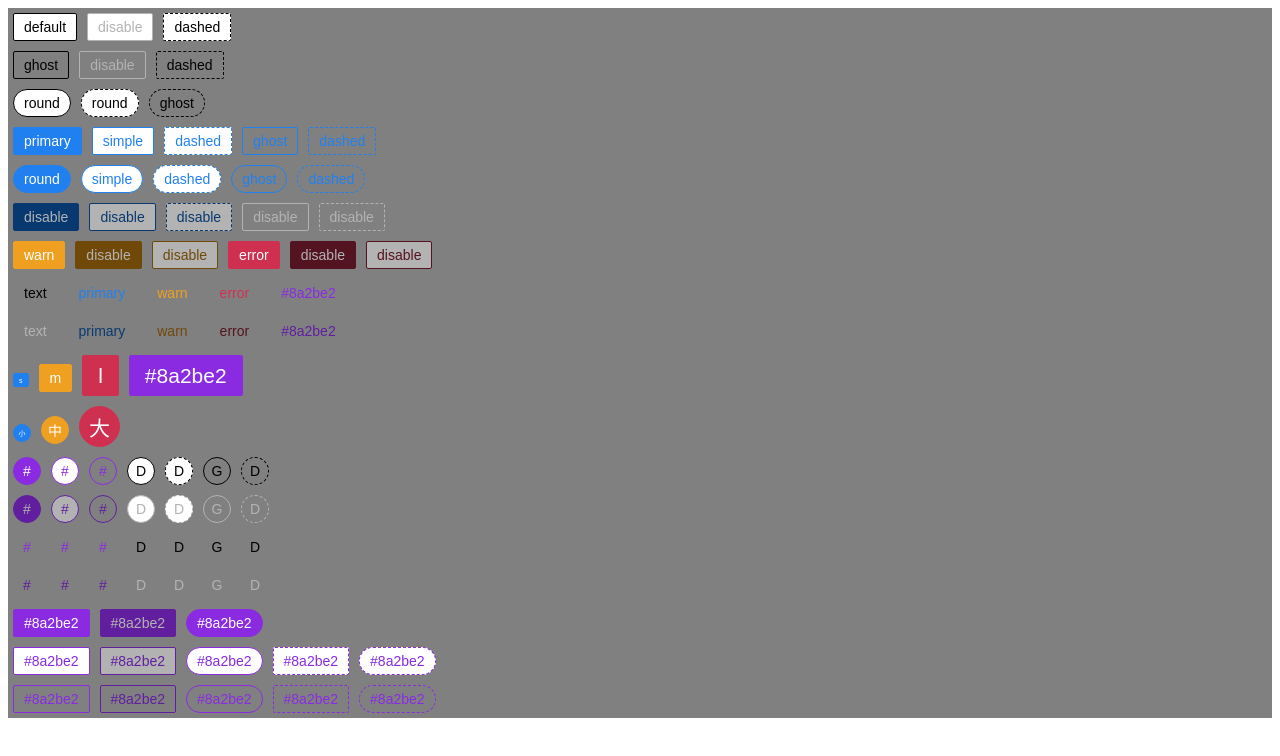
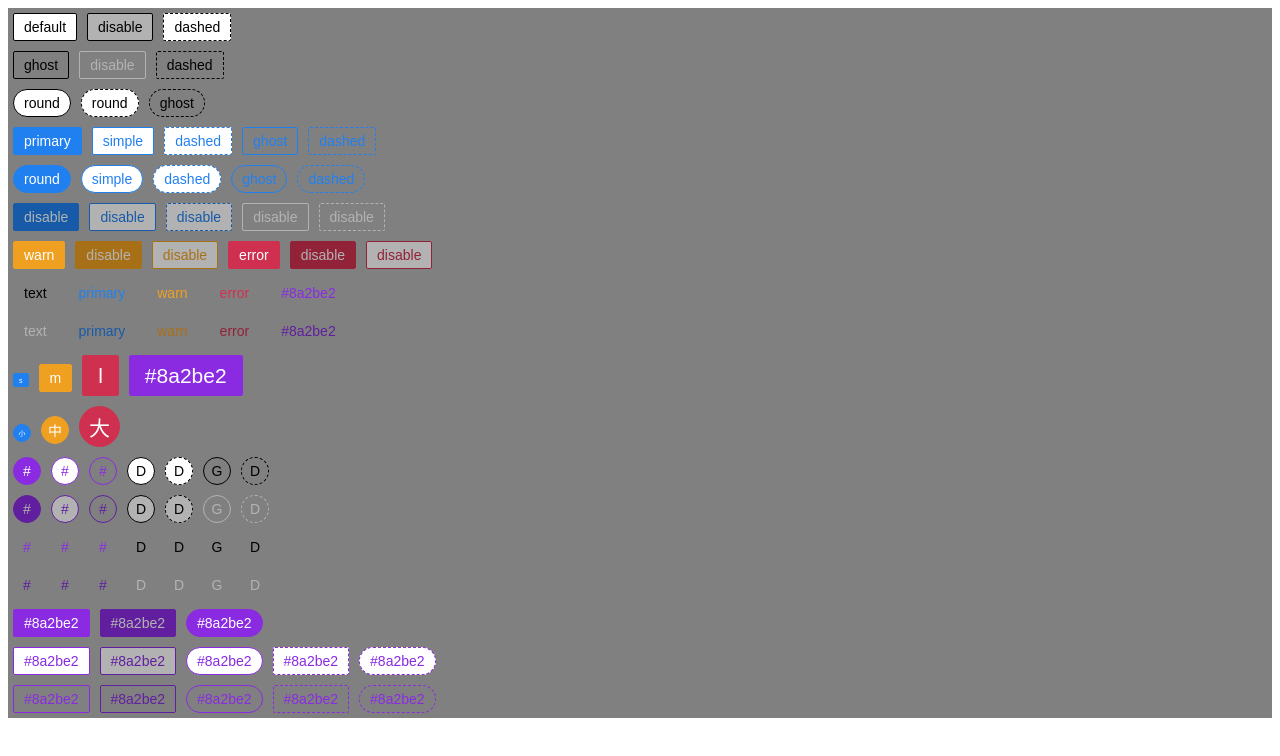
Before and after one commit to qyj971228/qyj-lib-react, a React (Create React App) app: page / in a window 1280 px wide. Shown: the top 756 px of the page. Built offline with nearby package versions, Linux system fonts and the light colour scheme.

Commit message:
disable优化

```diff
--- a/package.json
+++ b/package.json
@@ -1,6 +1,6 @@
 {
   "name": "qyj-lib",
-  "version": "0.1.19",
+  "version": "0.1.20",
   "private": false,
   "main": "dist/index.js",
   "module": "dist/index.js",
--- a/src/components/button/button.css
+++ b/src/components/button/button.css
@@ -385,157 +385,181 @@
 
 .q-btn-disable-primary {
   cursor: no-drop;
-  color: #b3b3b3;
-  border-color: #083870;
-  background-color: #083870;
+  filter: brightness(0.7);
+  color: #fff;
+  border-color: #2080f0;
+  background-color: #2080f0;
 }
 
 .q-btn-disable-primary:active, .q-btn-disable-primary:hover, .q-btn-disable-primary:focus {
-  color: #b3b3b3;
-  border-color: #083870;
-  background-color: #083870;
+  filter: brightness(0.7);
+  color: #fff;
+  border-color: #2080f0;
+  background-color: #2080f0;
 }
 
 .q-btn-disable-primary-simple {
   cursor: no-drop;
-  color: #083870;
-  border-color: #083870;
-  background-color: #b3b3b3;
+  filter: brightness(0.7);
+  color: #2080f0;
+  border-color: #2080f0;
+  background-color: #fff;
 }
 
 .q-btn-disable-primary-simple:active, .q-btn-disable-primary-simple:hover, .q-btn-disable-primary-simple:focus {
-  color: #083870;
-  border-color: #083870;
-  background-color: #b3b3b3;
+  filter: brightness(0.7);
+  color: #2080f0;
+  border-color: #2080f0;
+  background-color: #fff;
 }
 
 .q-btn-disable-primary-text {
   cursor: no-drop;
+  filter: brightness(0.7);
   border-color: transparent;
   background-color: transparent;
-  color: #083870;
+  color: #2080f0;
 }
 
 .q-btn-disable-primary-text:active, .q-btn-disable-primary-text:hover, .q-btn-disable-primary-text:focus {
+  filter: brightness(0.7);
   border-color: transparent;
   background-color: transparent;
-  color: #083870;
+  color: #2080f0;
 }
 
 .q-btn-disable-warn {
   cursor: no-drop;
-  color: #b3b3b3;
-  border-color: #704808;
-  background-color: #704808;
+  filter: brightness(0.7);
+  color: #fff;
+  border-color: #f0a020;
+  background-color: #f0a020;
 }
 
 .q-btn-disable-warn:active, .q-btn-disable-warn:hover, .q-btn-disable-warn:focus {
-  color: #b3b3b3;
-  border-color: #704808;
-  background-color: #704808;
+  filter: brightness(0.7);
+  color: #fff;
+  border-color: #f0a020;
+  background-color: #f0a020;
 }
 
 .q-btn-disable-warn-simple {
   cursor: no-drop;
-  color: #704808;
-  border-color: #704808;
-  background-color: #b3b3b3;
+  filter: brightness(0.7);
+  color: #f0a020;
+  border-color: #f0a020;
+  background-color: #fff;
 }
 
 .q-btn-disable-warn-simple:active, .q-btn-disable-warn-simple:hover, .q-btn-disable-warn-simple:focus {
-  color: #704808;
-  border-color: #704808;
-  background-color: #b3b3b3;
+  filter: brightness(0.7);
+  color: #f0a020;
+  border-color: #f0a020;
+  background-color: #fff;
 }
 
 .q-btn-disable-warn-text {
   cursor: no-drop;
+  filter: brightness(0.7);
   border-color: transparent;
   background-color: transparent;
-  color: #704808;
+  color: #f0a020;
 }
 
 .q-btn-disable-warn-text:active, .q-btn-disable-warn-text:hover, .q-btn-disable-warn-text:focus {
+  filter: brightness(0.7);
   border-color: transparent;
   background-color: transparent;
-  color: #704808;
+  color: #f0a020;
 }
 
 .q-btn-disable-error {
   cursor: no-drop;
-  color: #b3b3b3;
-  border-color: #541320;
-  background-color: #541320;
+  filter: brightness(0.7);
+  color: #fff;
+  border-color: #d03050;
+  background-color: #d03050;
 }
 
 .q-btn-disable-error:active, .q-btn-disable-error:hover, .q-btn-disable-error:focus {
-  color: #b3b3b3;
-  border-color: #541320;
-  background-color: #541320;
+  filter: brightness(0.7);
+  color: #fff;
+  border-color: #d03050;
+  background-color: #d03050;
 }
 
 .q-btn-disable-error-simple {
   cursor: no-drop;
-  color: #541320;
-  border-color: #541320;
-  background-color: #b3b3b3;
+  filter: brightness(0.7);
+  color: #d03050;
+  border-color: #d03050;
+  background-color: #fff;
 }
 
 .q-btn-disable-error-simple:active, .q-btn-disable-error-simple:hover, .q-btn-disable-error-simple:focus {
-  color: #541320;
-  border-color: #541320;
-  background-color: #b3b3b3;
+  filter: brightness(0.7);
+  color: #d03050;
+  border-color: #d03050;
+  background-color: #fff;
 }
 
 .q-btn-disable-error-text {
   cursor: no-drop;
+  filter: brightness(0.7);
   border-color: transparent;
   background-color: transparent;
-  color: #541320;
+  color: #d03050;
 }
 
 .q-btn-disable-error-text:active, .q-btn-disable-error-text:hover, .q-btn-disable-error-text:focus {
+  filter: brightness(0.7);
   border-color: transparent;
   background-color: transparent;
-  color: #541320;
+  color: #d03050;
 }
 
 .q-btn-disable-default {
   cursor: no-drop;
-  color: #b3b3b3;
-  border-color: #b3b3b3;
+  filter: brightness(0.7);
+  color: #000;
+  border-color: #000;
   background-color: #fff;
 }
 
 .q-btn-disable-default:active, .q-btn-disable-default:hover, .q-btn-disable-default:focus {
-  color: #b3b3b3;
-  border-color: #b3b3b3;
+  filter: brightness(0.7);
+  color: #000;
+  border-color: #000;
   background-color: #fff;
 }
 
 .q-btn-disable-default-text {
   cursor: no-drop;
+  filter: brightness(0.7);
   border-color: transparent;
   background-color: transparent;
-  color: #b3b3b3;
+  color: #fff;
 }
 
 .q-btn-disable-default-text:active, .q-btn-disable-default-text:hover, .q-btn-disable-default-text:focus {
+  filter: brightness(0.7);
   border-color: transparent;
   background-color: transparent;
-  color: #b3b3b3;
+  color: #fff;
 }
 
 .q-btn-disable-ghost {
   cursor: no-drop;
-  color: #b3b3b3;
-  border-color: #b3b3b3;
+  filter: brightness(0.7);
+  color: #fff;
+  border-color: #fff;
   background-color: transparent;
 }
 
 .q-btn-disable-ghost:active, .q-btn-disable-ghost:hover, .q-btn-disable-ghost:focus {
-  color: #b3b3b3;
-  border-color: #b3b3b3;
+  filter: brightness(0.7);
+  color: #fff;
+  border-color: #fff;
   background-color: transparent;
 }
 
--- a/src/components/button/part-styles/disable.css
+++ b/src/components/button/part-styles/disable.css
@@ -1,156 +1,180 @@
 .q-btn-disable-primary {
   cursor: no-drop;
-  color: #b3b3b3;
-  border-color: #083870;
-  background-color: #083870;
+  filter: brightness(0.7);
+  color: #fff;
+  border-color: #2080f0;
+  background-color: #2080f0;
 }
 
 .q-btn-disable-primary:active, .q-btn-disable-primary:hover, .q-btn-disable-primary:focus {
-  color: #b3b3b3;
-  border-color: #083870;
-  background-color: #083870;
+  filter: brightness(0.7);
+  color: #fff;
+  border-color: #2080f0;
+  background-color: #2080f0;
 }
 
 .q-btn-disable-primary-simple {
   cursor: no-drop;
-  color: #083870;
-  border-color: #083870;
-  background-color: #b3b3b3;
+  filter: brightness(0.7);
+  color: #2080f0;
+  border-color: #2080f0;
+  background-color: #fff;
 }
 
 .q-btn-disable-primary-simple:active, .q-btn-disable-primary-simple:hover, .q-btn-disable-primary-simple:focus {
-  color: #083870;
-  border-color: #083870;
-  background-color: #b3b3b3;
+  filter: brightness(0.7);
+  color: #2080f0;
+  border-color: #2080f0;
+  background-color: #fff;
 }
 
 .q-btn-disable-primary-text {
   cursor: no-drop;
+  filter: brightness(0.7);
   border-color: transparent;
   background-color: transparent;
-  color: #083870;
+  color: #2080f0;
 }
 
 .q-btn-disable-primary-text:active, .q-btn-disable-primary-text:hover, .q-btn-disable-primary-text:focus {
+  filter: brightness(0.7);
   border-color: transparent;
   background-color: transparent;
-  color: #083870;
+  color: #2080f0;
 }
 
 .q-btn-disable-warn {
   cursor: no-drop;
-  color: #b3b3b3;
-  border-color: #704808;
-  background-color: #704808;
+  filter: brightness(0.7);
+  color: #fff;
+  border-color: #f0a020;
+  background-color: #f0a020;
 }
 
 .q-btn-disable-warn:active, .q-btn-disable-warn:hover, .q-btn-disable-warn:focus {
-  color: #b3b3b3;
-  border-color: #704808;
-  background-color: #704808;
+  filter: brightness(0.7);
+  color: #fff;
+  border-color: #f0a020;
+  background-color: #f0a020;
 }
 
 .q-btn-disable-warn-simple {
   cursor: no-drop;
-  color: #704808;
-  border-color: #704808;
-  background-color: #b3b3b3;
+  filter: brightness(0.7);
+  color: #f0a020;
+  border-color: #f0a020;
+  background-color: #fff;
 }
 
 .q-btn-disable-warn-simple:active, .q-btn-disable-warn-simple:hover, .q-btn-disable-warn-simple:focus {
-  color: #704808;
-  border-color: #704808;
-  background-color: #b3b3b3;
+  filter: brightness(0.7);
+  color: #f0a020;
+  border-color: #f0a020;
+  background-color: #fff;
 }
 
 .q-btn-disable-warn-text {
   cursor: no-drop;
+  filter: brightness(0.7);
   border-color: transparent;
   background-color: transparent;
-  color: #704808;
+  color: #f0a020;
 }
 
 .q-btn-disable-warn-text:active, .q-btn-disable-warn-text:hover, .q-btn-disable-warn-text:focus {
+  filter: brightness(0.7);
   border-color: transparent;
   background-color: transparent;
-  color: #704808;
+  color: #f0a020;
 }
 
 .q-btn-disable-error {
   cursor: no-drop;
-  color: #b3b3b3;
-  border-color: #541320;
-  background-color: #541320;
+  filter: brightness(0.7);
+  color: #fff;
+  border-color: #d03050;
+  background-color: #d03050;
 }
 
 .q-btn-disable-error:active, .q-btn-disable-error:hover, .q-btn-disable-error:focus {
-  color: #b3b3b3;
-  border-color: #541320;
-  background-color: #541320;
+  filter: brightness(0.7);
+  color: #fff;
+  border-color: #d03050;
+  background-color: #d03050;
 }
 
 .q-btn-disable-error-simple {
   cursor: no-drop;
-  color: #541320;
-  border-color: #541320;
-  background-color: #b3b3b3;
+  filter: brightness(0.7);
+  color: #d03050;
+  border-color: #d03050;
+  background-color: #fff;
 }
 
 .q-btn-disable-error-simple:active, .q-btn-disable-error-simple:hover, .q-btn-disable-error-simple:focus {
-  color: #541320;
-  border-color: #541320;
-  background-color: #b3b3b3;
+  filter: brightness(0.7);
+  color: #d03050;
+  border-color: #d03050;
+  background-color: #fff;
 }
 
 .q-btn-disable-error-text {
   cursor: no-drop;
+  filter: brightness(0.7);
   border-color: transparent;
   background-color: transparent;
-  color: #541320;
+  color: #d03050;
 }
 
 .q-btn-disable-error-text:active, .q-btn-disable-error-text:hover, .q-btn-disable-error-text:focus {
+  filter: brightness(0.7);
   border-color: transparent;
   background-color: transparent;
-  color: #541320;
+  color: #d03050;
 }
 
 .q-btn-disable-default {
   cursor: no-drop;
-  color: #b3b3b3;
-  border-color: #b3b3b3;
+  filter: brightness(0.7);
+  color: #000;
+  border-color: #000;
   background-color: #fff;
 }
 
 .q-btn-disable-default:active, .q-btn-disable-default:hover, .q-btn-disable-default:focus {
-  color: #b3b3b3;
-  border-color: #b3b3b3;
+  filter: brightness(0.7);
+  color: #000;
+  border-color: #000;
   background-color: #fff;
 }
 
 .q-btn-disable-default-text {
   cursor: no-drop;
+  filter: brightness(0.7);
   border-color: transparent;
   background-color: transparent;
-  color: #b3b3b3;
+  color: #fff;
 }
 
 .q-btn-disable-default-text:active, .q-btn-disable-default-text:hover, .q-btn-disable-default-text:focus {
+  filter: brightness(0.7);
   border-color: transparent;
   background-color: transparent;
-  color: #b3b3b3;
+  color: #fff;
 }
 
 .q-btn-disable-ghost {
   cursor: no-drop;
-  color: #b3b3b3;
-  border-color: #b3b3b3;
+  filter: brightness(0.7);
+  color: #fff;
+  border-color: #fff;
   background-color: transparent;
 }
 
 .q-btn-disable-ghost:active, .q-btn-disable-ghost:hover, .q-btn-disable-ghost:focus {
-  color: #b3b3b3;
-  border-color: #b3b3b3;
+  filter: brightness(0.7);
+  color: #fff;
+  border-color: #fff;
   background-color: transparent;
 }
 
--- a/src/index.tsx
+++ b/src/index.tsx
@@ -6,6 +6,10 @@ import QButton from "./components/q-button/q-button";
 
 const root = createRoot(document.getElementById('root') as HTMLElement);
 const style = {margin: '5px'}
+// const style = {margin: '5px', padding: '10px', width: '100px', height: '100px'}
+// const style = {margin: '5px', color: 'red'}
+// const style = {margin: '5px', backgroundColor: 'red'}
+// const style = {margin: '5px', borderColor: 'red'}
 root.render(
   <StrictMode>
     {/* <div> */}
```
Also changed, not shown: src/components/button/part-styles/disable.scss (+22 -12 lines).
